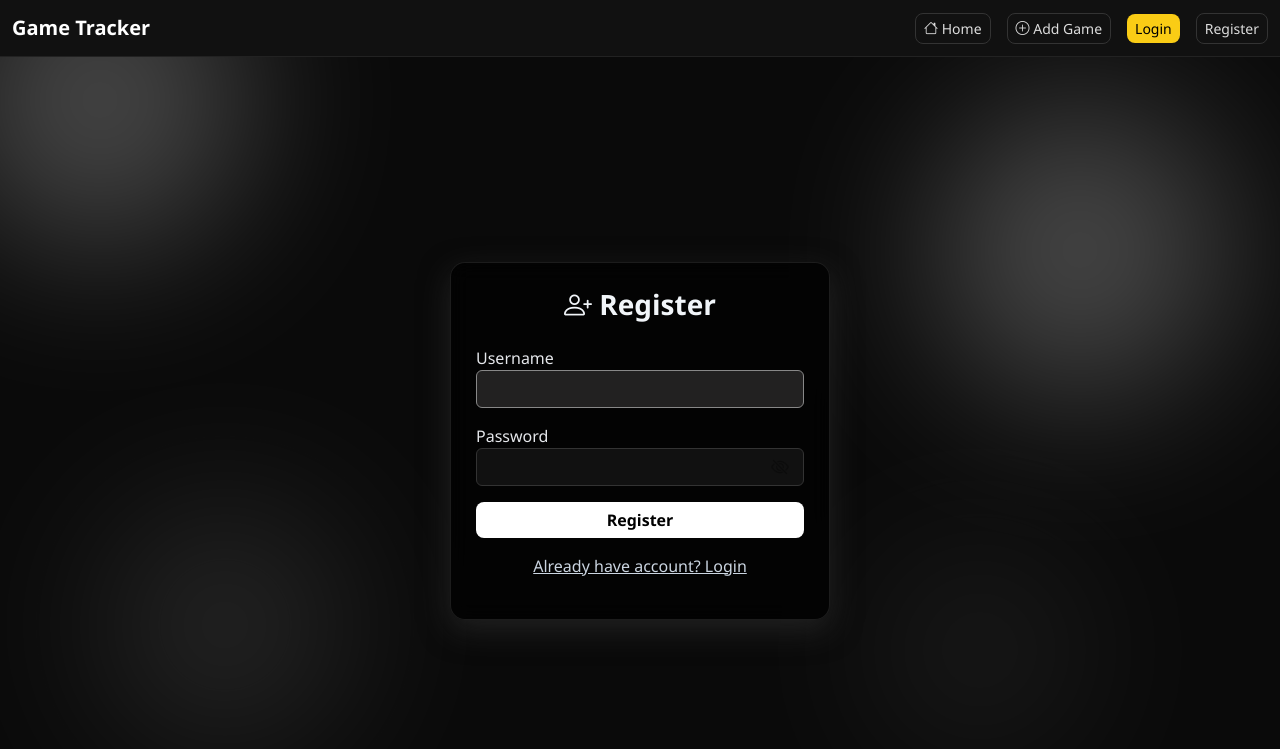
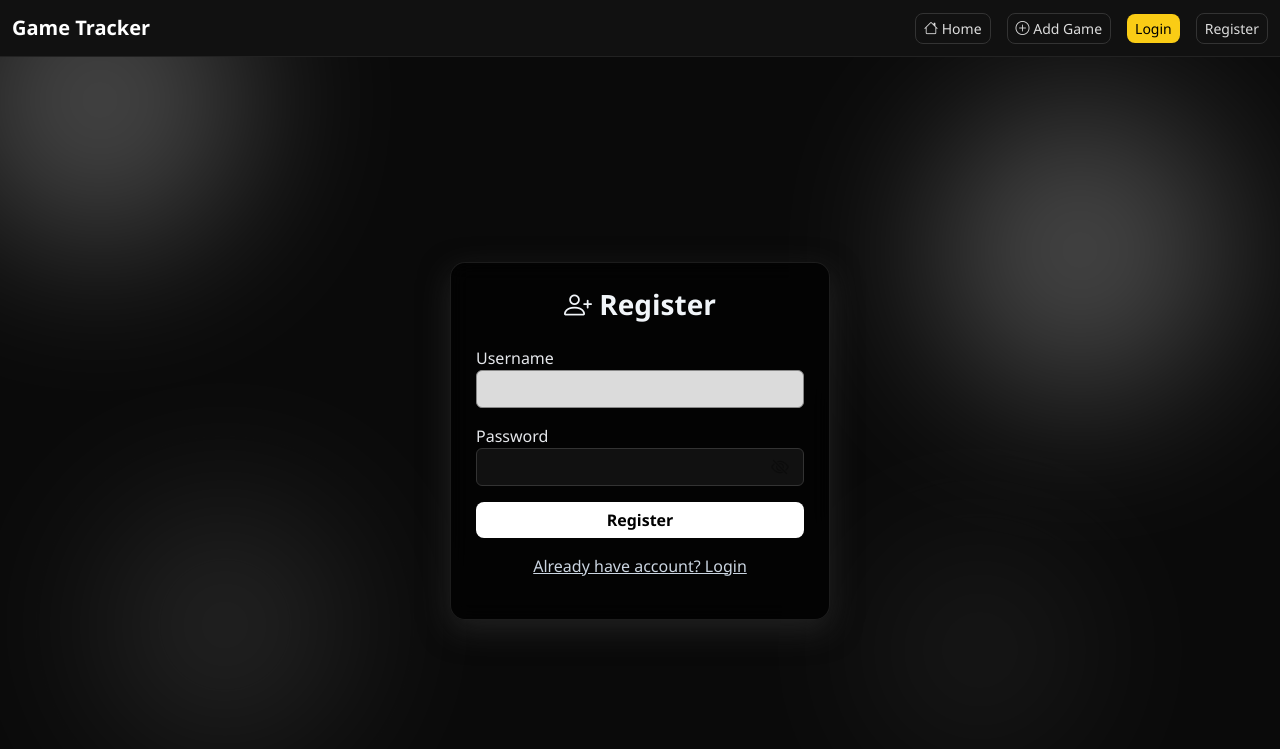
Before and after one commit to xsuesrep/game-tracker, a Flask app: page /register in a window 1280 px wide, with the restyled element focused. Shown: the top 749 px of the page. Run offline with Flask 3, Linux system fonts and the light colour scheme.

Commit message:
เเก้ไข

```diff
--- a/app/templates/register.html
+++ b/app/templates/register.html
@@ -46,7 +46,7 @@
 }
 
 .form-control:focus {
-    background: rgba(43, 42, 42, 0.8);
+    background: rgb(219, 219, 219);
     border-color: #888;
     box-shadow: none;
 }
```
